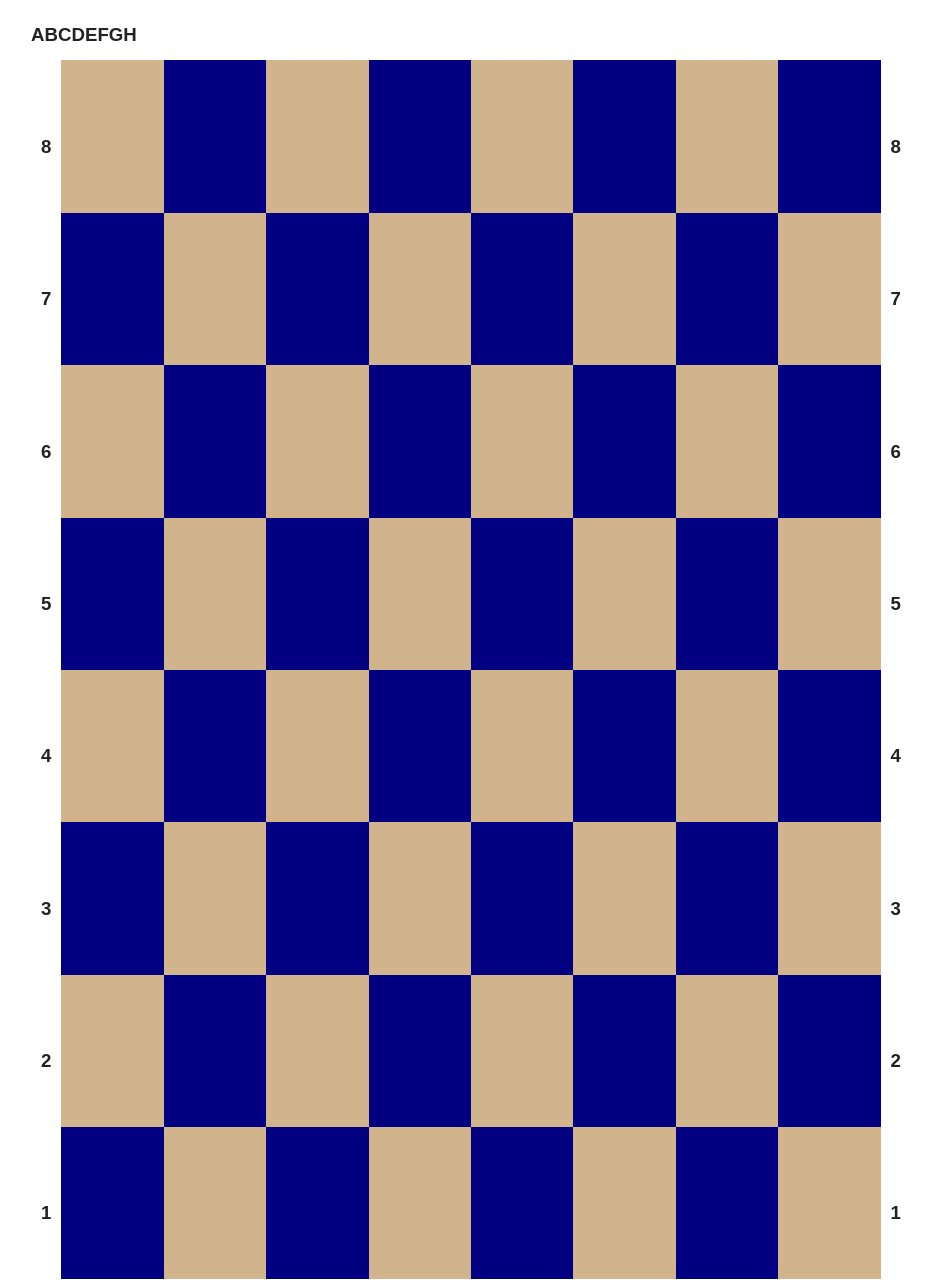
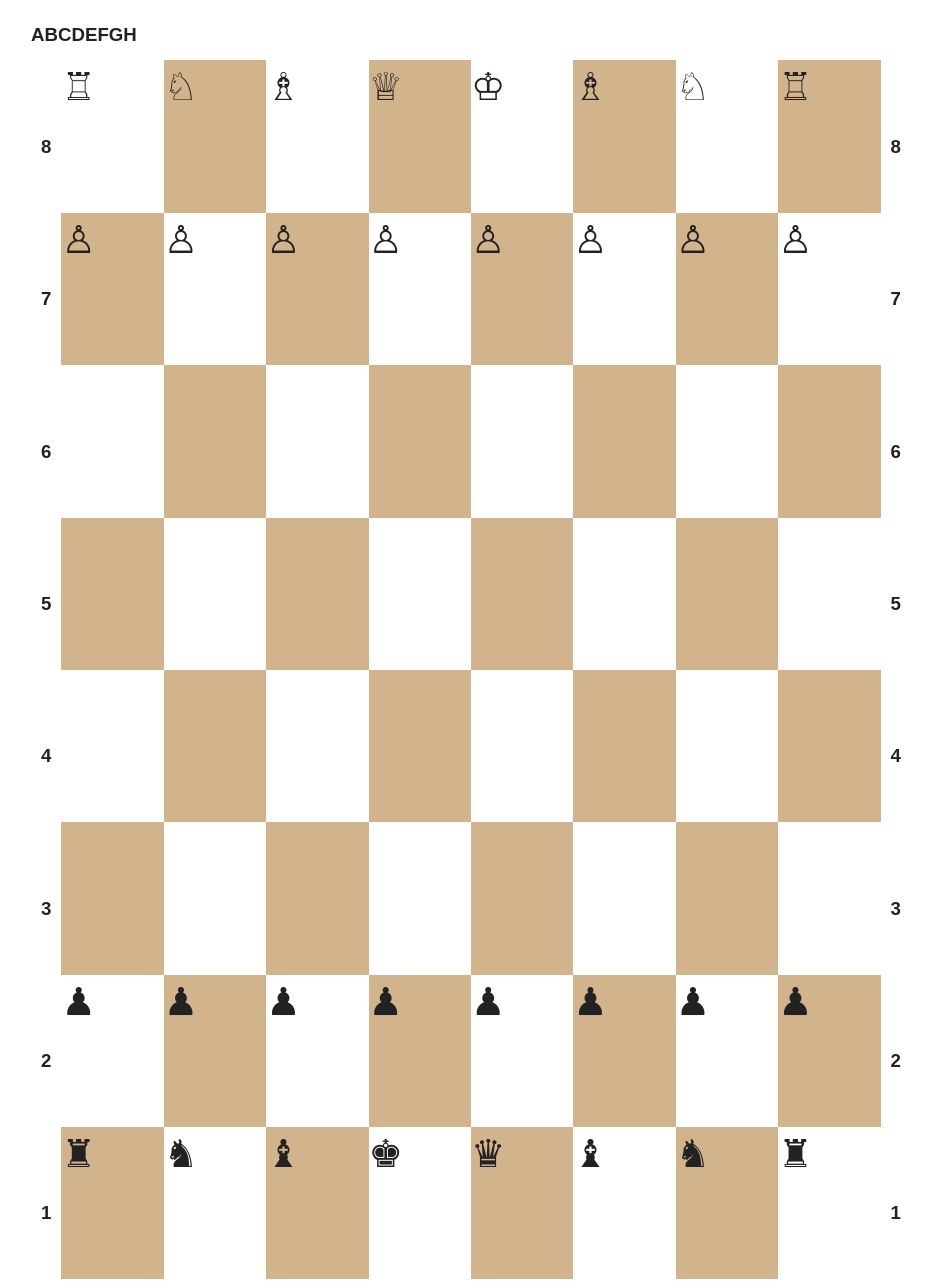
Before and after one commit to Ricecoder/TIY-Chessboard, a website: page index.html in a window 1280 px wide. Shown: the top 1286 px of the page, without its empty margins (97-1029 px from the left). Drawn offline with nearby package versions, Linux system fonts and the light colour scheme; files that its build step writes are made by us from their sources.

Commit message:
peices added and styled

```diff
--- a/scss/main.scss
+++ b/scss/main.scss
@@ -100,12 +100,14 @@ textarea {
     width: auto;
   }
 
+//-------CHESSBOARD-----------------------------
    .chessboard {
      font-size: 14pt;
      border-spacing: 0px;
      width: 100%;
      padding: 20%;
      padding-bottom: 2%;
+
 
      thead {
 
@@ -119,12 +121,89 @@ textarea {
        padding-bottom: 10%;
      }
 
+//-----BLACK PIECES------------------------
+     .blkR::before {
+       content: "\265c";
+       position: absolute;
+     }
+
+     .blkN::before {
+       content: "\265e";
+       position: absolute;
+
+     }
+
+     .blkB::before {
+       content: "\265d";
+       position: absolute;
+
+     }
+
+     .blkQ::before {
+       content: "\265b";
+       position: absolute;
+
+     }
+
+     .blkK::before {
+       content: "\265a";
+       position: absolute;
+
+     }
+
+     .blkP::before {
+       content: "\265f";
+       position: absolute;
+
+     }
+
+//---------WHITE PIECES-------------------------
+     .whtR::before {
+       content: "\2656";
+       position: absolute;
+
+     }
+
+     .whtN::before {
+       content: "\2658";
+       position: absolute;
+
+     }
+
+     .whtB::before {
+       content: "\2657";
+       position: absolute;
+
+     }
+
+     .whtQ::before {
+       content: "\2655";
+       position: absolute;
+
+     }
+
+     .whtK::before {
+       content: "\2654";
+       position: absolute;
+
+     }
+
+     .whtP::before {
+       content: "\2659";
+       position: absolute;
+
+     }
+
+//------SQUARE STYLES-------------------------------------
+
      .light {
-       background-color: tan;
+       background-color: white;
+       font-size: 3vw;
      }
 
      .dark {
-       background-color: navy;
+       background-color: tan;
+       font-size: 3vw;
      }
 
      th {
@@ -133,7 +212,7 @@ textarea {
 
    } //end .chessboard
 
-
+//-------BUTTONS--------------------------------------
    nav {
      display: block;
      text-align: center;
```
